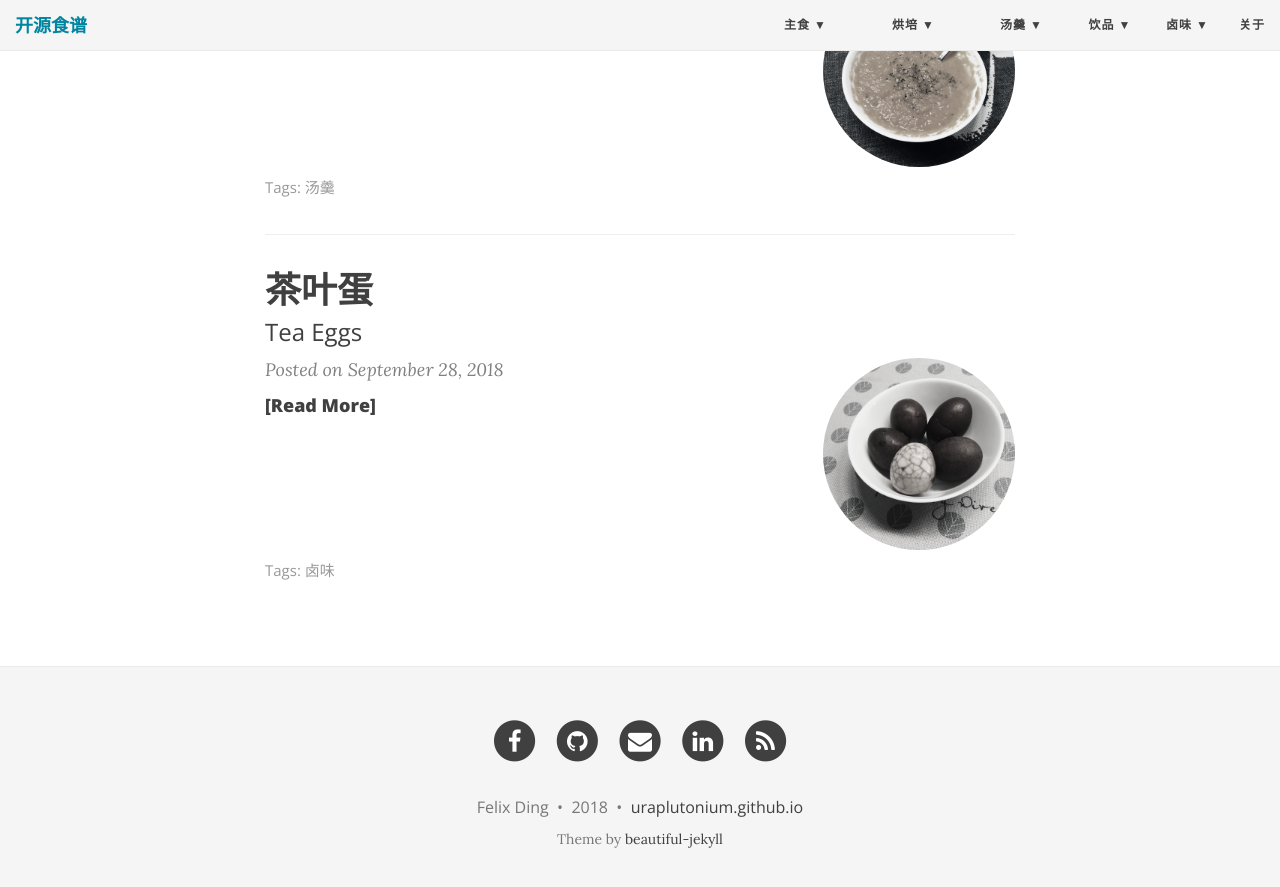
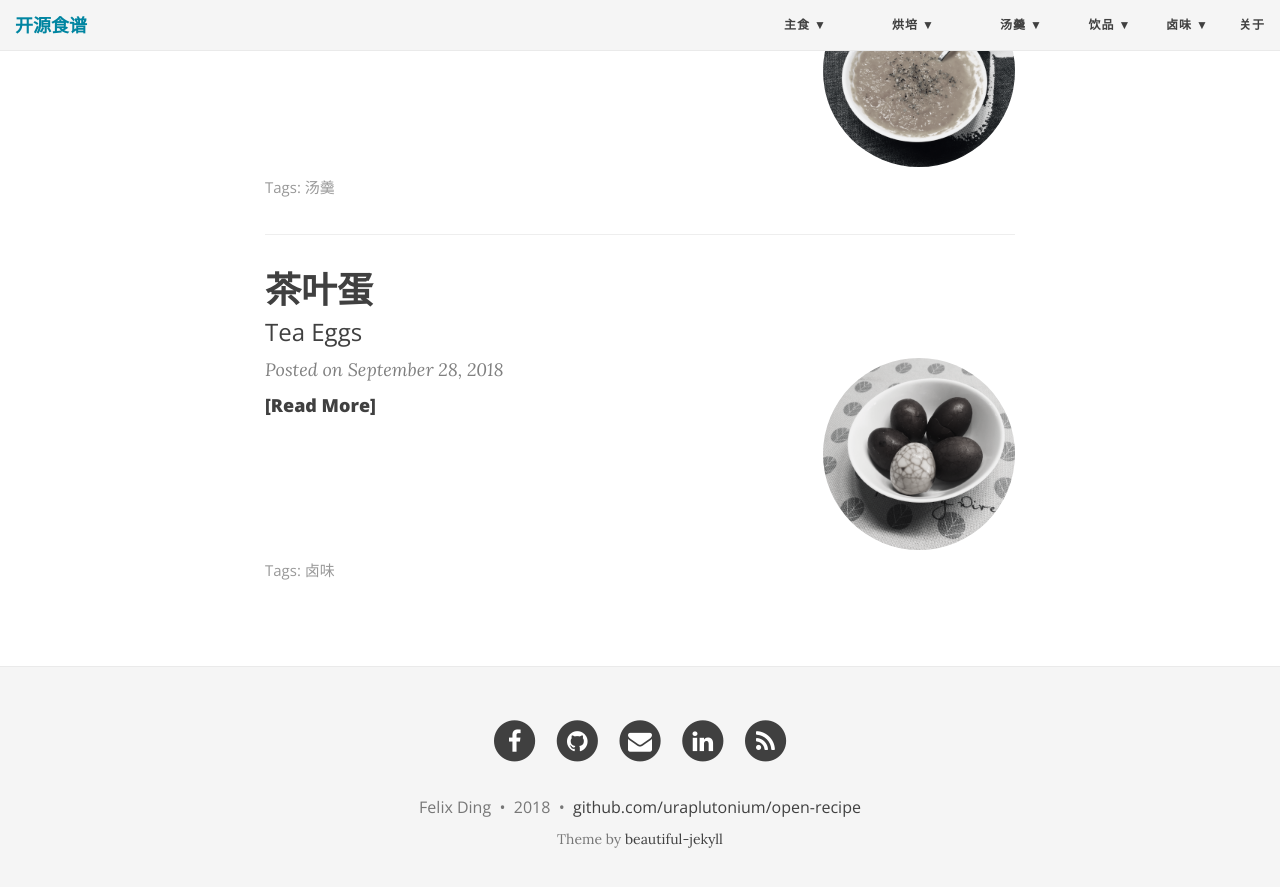
Before and after one commit to uraplutonium/open-recipe, a Jekyll site: the page built from index.html, in a window 1280 px wide and 900 px high, scrolled down 1425 px. Shown: the top 887 px of the window. Built offline with Jekyll 4.4.1, drawn with Linux system fonts in a browser that asks for light colours; nearby versions of some CDN libraries; the list of posts is cut into pages by our own code.

Commit message:
url updated.

```diff
--- a/_config.yml
+++ b/_config.yml
@@ -73,7 +73,7 @@ share-links-active:
 
 # How to display the link to the website in the footer
 # Remove this if you don't want a link in the footer
-url-pretty: "uraplutonium.github.io"
+url-pretty: "github.com/uraplutonium/open-recipe"
 
 # Excerpt Word Length
 # Truncates the excerpt to the specified number of words on the index page
```
